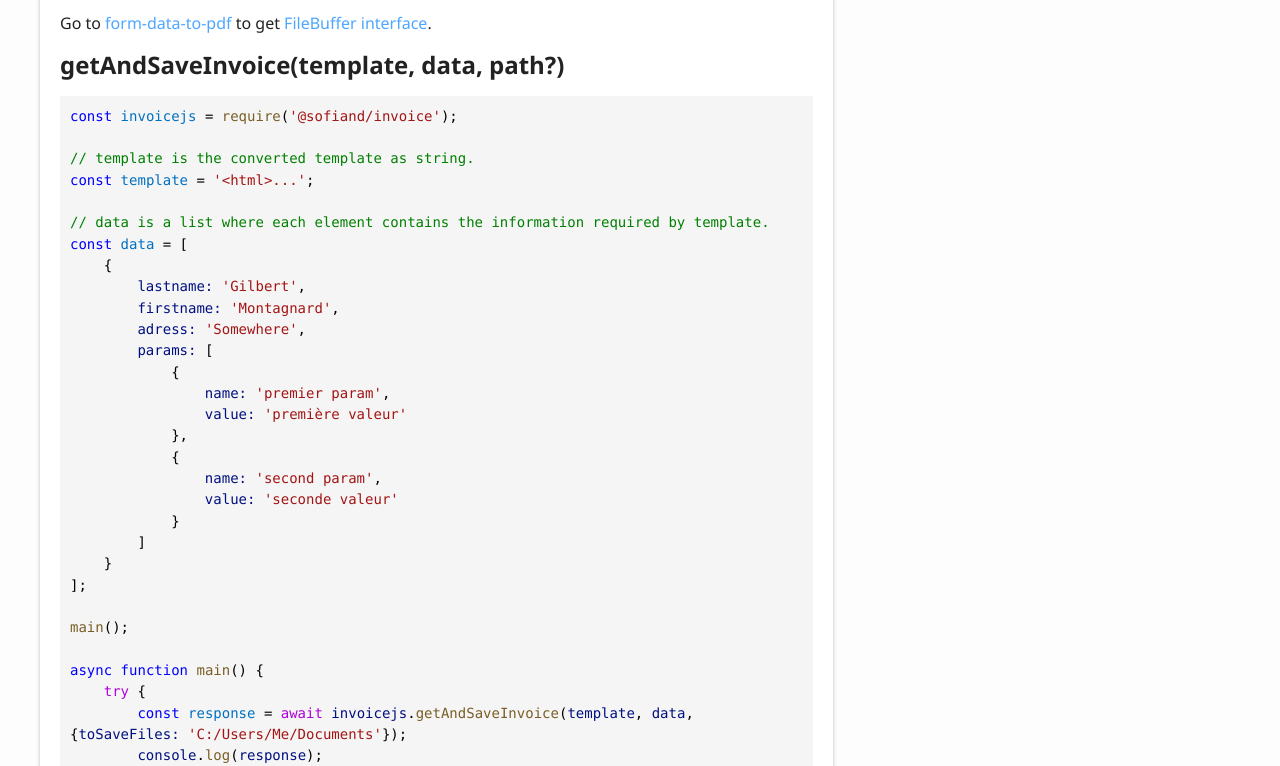
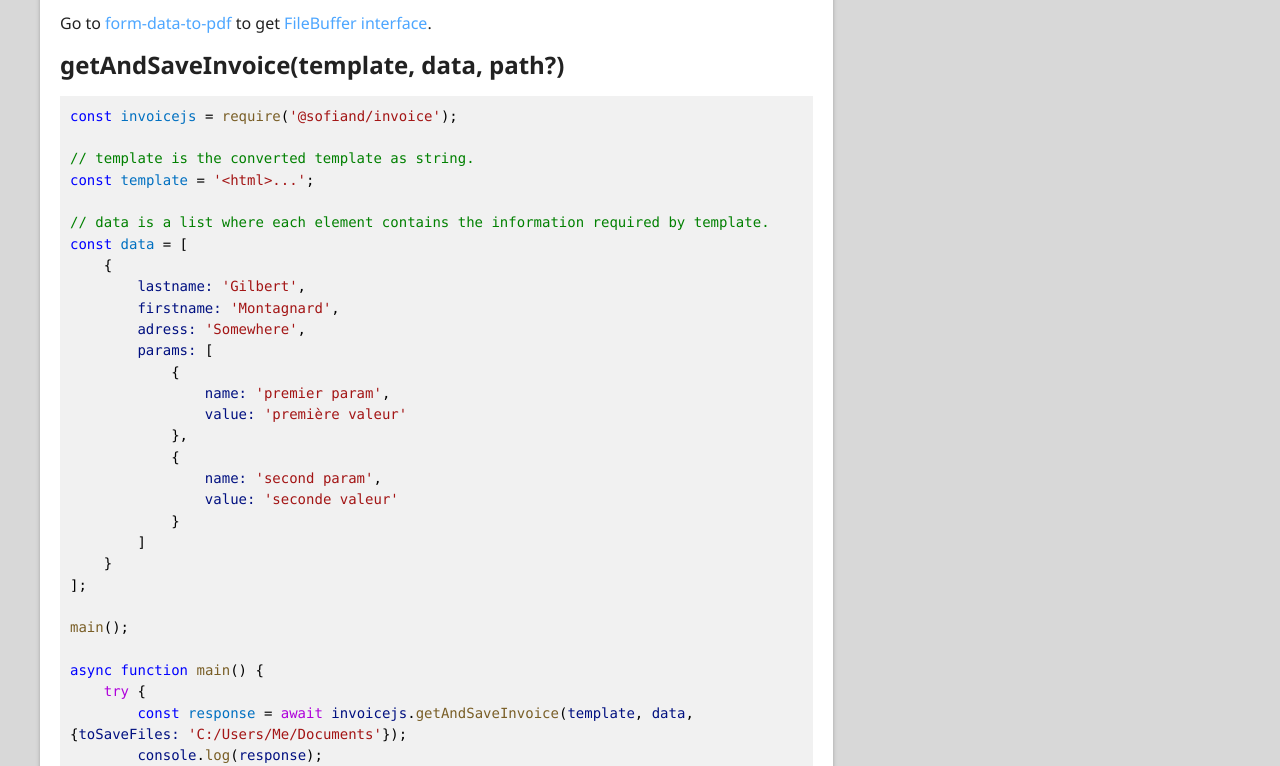
Before and after one commit to SofianD/invoiceJS, a website: page docs/index.html in a window 1280 px wide. Shown: the part 429-1195 px from the top of the page. Drawn offline with Linux system fonts and the light colour scheme.

Commit message:
Update the gh page style.

```diff
--- a/docs/assets/css/main.css
+++ b/docs/assets/css/main.css
@@ -1,5 +1,5 @@
 :root {
-  --color-background: #fdfdfd;
+  --color-background: #d8d8d8;
   --color-text: #222;
   --color-text-aside: #707070;
   --color-link: #4da6ff;
@@ -10,7 +10,7 @@
   --color-panel-divider: #eee;
   --color-comment-tag: #707070;
   --color-comment-tag-text: #fff;
-  --color-code-background: rgba(0, 0, 0, 0.04);
+  --color-code-background: rgba(0, 0, 0, 0.055);
   --color-ts: #9600ff;
   --color-ts-interface: #647f1b;
   --color-ts-enum: #937210;
```
